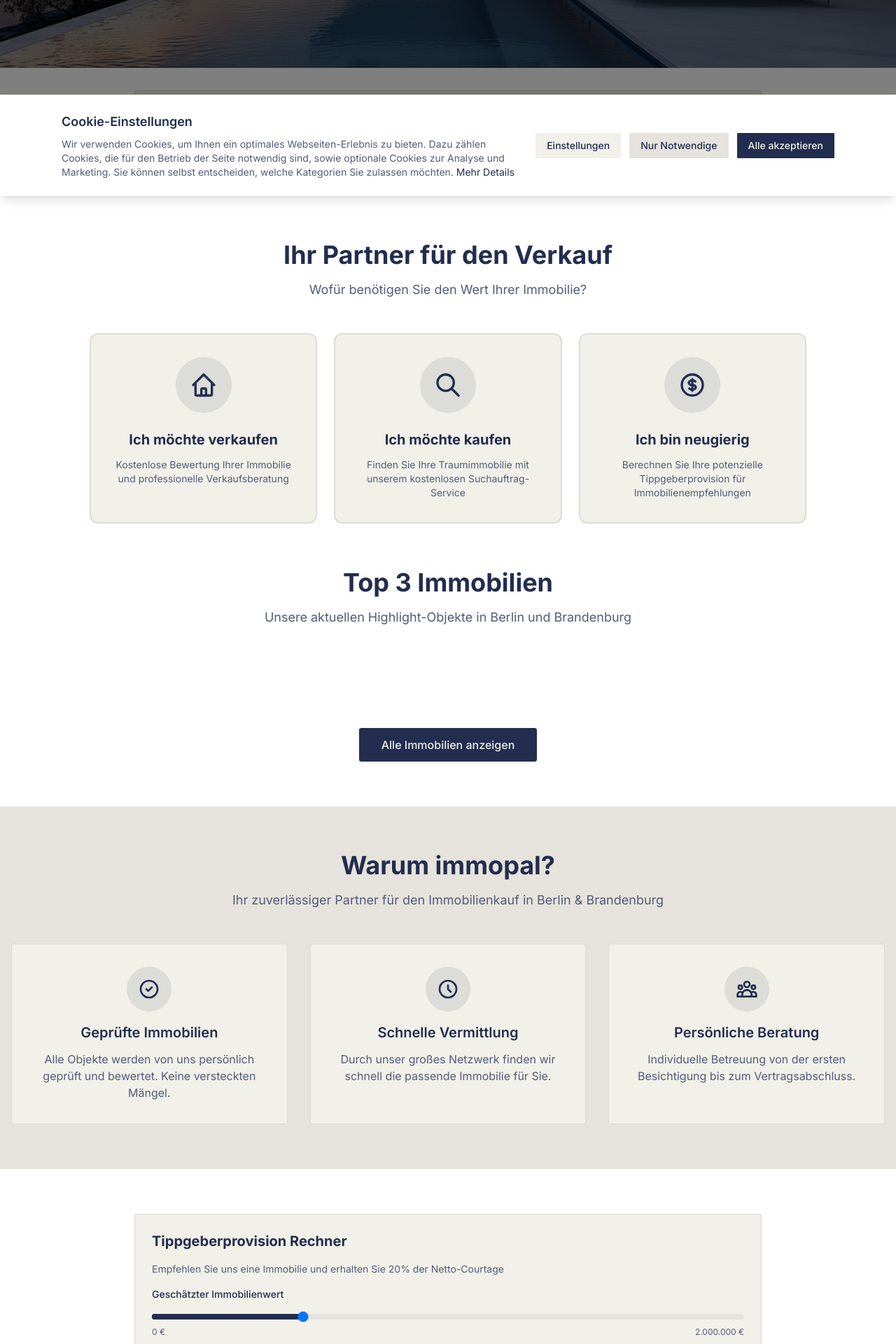
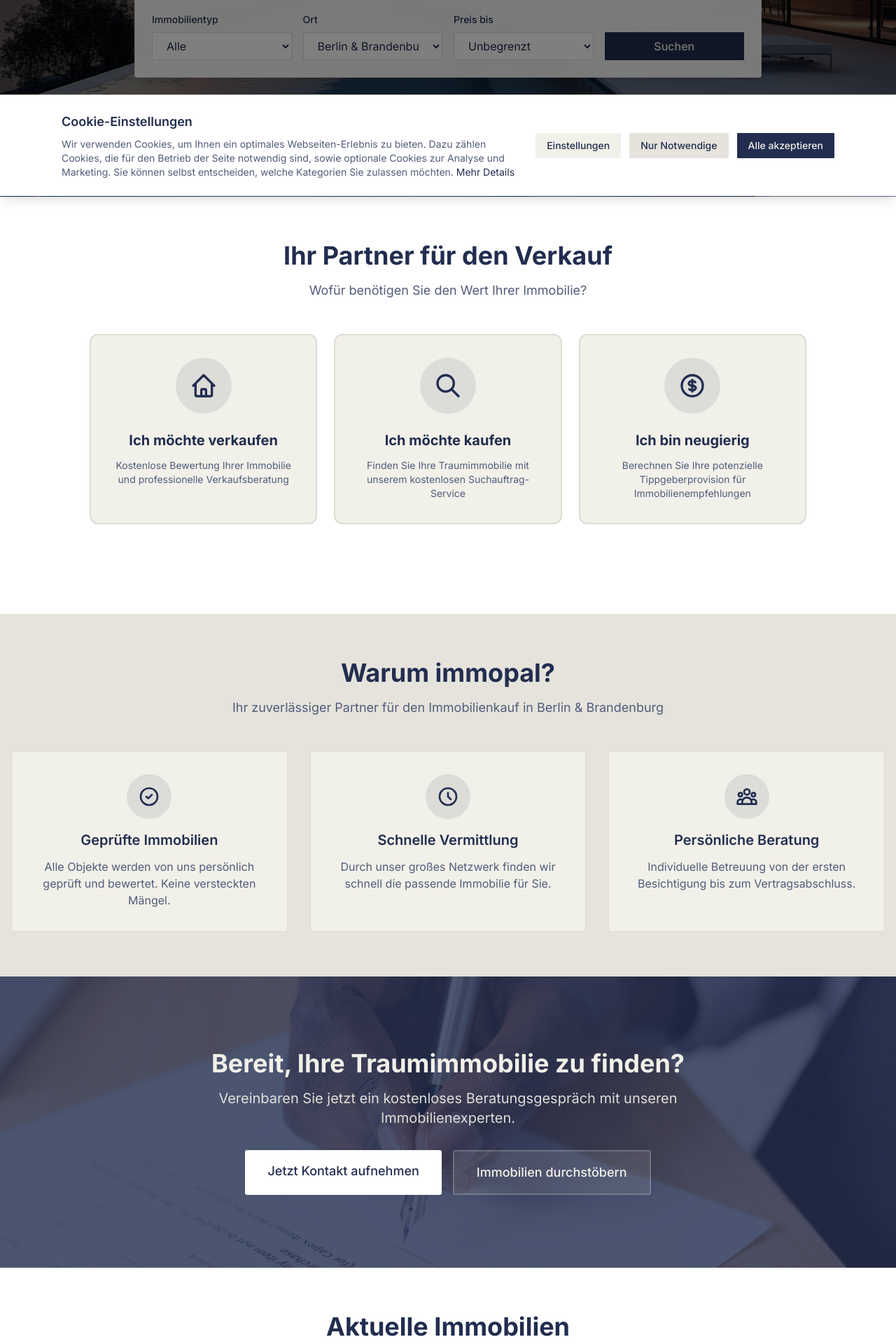
Before and after one commit to bpnace/immopal, a Next.js app: page / in a window 1280 px wide. Shown: the part 520-2440 px from the top of the page at 70% size. Built offline with nearby package versions, Linux system fonts and the light colour scheme.

Commit message:
feat: hero full-height and CTA signature background

```diff
--- a/app/page.tsx
+++ b/app/page.tsx
@@ -16,7 +16,7 @@ export default async function Home() {
   return (
     <main>
       {/* Hero Section */}
-      <section className="relative py-20 md:py-32 overflow-hidden bg-gradient-to-b from-primary/5 to-background">
+      <section className="relative min-h-[calc(100svh-4rem)] pt-20 pb-14 md:pt-28 md:pb-16 overflow-hidden bg-gradient-to-b from-primary/5 to-background">
         <Image src="/images/hero1.webp" alt="" fill priority sizes="100vw" className="object-cover" />
         <div className="absolute inset-0 bg-gradient-to-b from-black/70 via-black/55 to-black/40" aria-hidden="true" />
         <div className="relative z-10 container mx-auto px-4">
@@ -42,18 +42,13 @@ export default async function Home() {
                 Kostenlos beraten lassen
               </Link>
             </div>
-          </div>
-        </div>
-      </section>
 
             {/* Search Bar */}
-      <section className="py-8 bg-background border-b border-border">
-        <div className="container mx-auto px-4">
-          <div className="max-w-4xl mx-auto">
-            <div className="bg-card border border-border rounded-lg p-6 shadow-sm">
+            <div className="mt-10 text-left">
+              <div className="bg-background/95 backdrop-blur border border-border rounded-lg p-6 shadow-lg">
                 <div className="grid grid-cols-1 md:grid-cols-4 gap-4">
                   <div>
-                  <label className="text-sm font-medium mb-2 block">Immobilientyp</label>
+                    <label className="text-sm font-medium mb-2 block text-foreground">Immobilientyp</label>
                     <select className="w-full px-4 py-2 rounded-md border border-input bg-background">
                       <option>Alle</option>
                       <option>Wohnung</option>
@@ -63,7 +58,7 @@ export default async function Home() {
                     </select>
                   </div>
                   <div>
-                  <label className="text-sm font-medium mb-2 block">Ort</label>
+                    <label className="text-sm font-medium mb-2 block text-foreground">Ort</label>
                     <select className="w-full px-4 py-2 rounded-md border border-input bg-background">
                       <option>Berlin & Brandenburg</option>
                       <option>Berlin</option>
@@ -71,7 +66,7 @@ export default async function Home() {
                     </select>
                   </div>
                   <div>
-                  <label className="text-sm font-medium mb-2 block">Preis bis</label>
+                    <label className="text-sm font-medium mb-2 block text-foreground">Preis bis</label>
                     <select className="w-full px-4 py-2 rounded-md border border-input bg-background">
                       <option>Unbegrenzt</option>
                       <option>300.000 €</option>
@@ -87,6 +82,7 @@ export default async function Home() {
                     >
                       Suchen
                     </Link>
+                  </div>
                 </div>
               </div>
             </div>
@@ -174,38 +170,6 @@ export default async function Home() {
               </p>
             </Link>
           </div>
-
-          {/* Top 3 Properties Heading */}
-          <div className="text-center mb-12">
-            <h2 className="text-3xl md:text-4xl font-bold mb-4">Top 3 Immobilien</h2>
-            <p className="text-muted-foreground text-lg max-w-2xl mx-auto">
-              Unsere aktuellen Highlight-Objekte in Berlin und Brandenburg
-            </p>
-          </div>
-        </div>
-      </section>
-
-      {/* Featured Properties */}
-      <section className="py-0 pb-16 bg-background">
-        <div className="container mx-auto px-4">
-          <div className="grid grid-cols-1 md:grid-cols-2 lg:grid-cols-3 gap-6 mb-8">
-            {featuredListings.map((listing) => (
-              <ListingCard
-                key={listing.id}
-                listing={listing}
-                badge={listing.featured && listing.status === 'available' ? 'Top-Angebot' : null}
-              />
-            ))}
-          </div>
-
-          <div className="text-center">
-            <Link
-              href="/immobilien"
-              className="inline-block bg-primary text-primary-foreground hover:bg-primary/90 px-8 py-3 rounded-lg font-medium transition-colors"
-            >
-              Alle Immobilien anzeigen
-            </Link>
-          </div>
         </div>
       </section>
 
@@ -274,19 +238,18 @@ export default async function Home() {
         </div>
       </section>
 
-      {/* Referral Calculator Section */}
-      <section className="py-16 bg-background">
+      {/* CTA Section */}
+      <section className="relative py-16 text-primary-foreground overflow-hidden">
+        <Image
+          src="/images/signature.webp"
+          alt=""
+          fill
+          className="object-cover object-top opacity-100"
+          aria-hidden="true"
+        />
+        <div className="absolute inset-0 bg-primary/80" aria-hidden="true" />
         <div className="container mx-auto px-4">
-          <div className="max-w-4xl mx-auto">
-            <ReferralCalculator compact />
-          </div>
-        </div>
-      </section>
-
-      {/* CTA Section */}
-      <section className="py-16 bg-primary text-primary-foreground">
-        <div className="container mx-auto px-4">
-          <div className="max-w-3xl mx-auto text-center">
+          <div className="max-w-3xl mx-auto text-center p-10 relative z-10">
             <h2 className="text-3xl md:text-4xl font-bold mb-4">
               Bereit, Ihre Traumimmobilie zu finden?
             </h2>
@@ -310,6 +273,46 @@ export default async function Home() {
           </div>
         </div>
       </section>
+
+      {/* Featured Properties */}
+      <section className="py-16 bg-background">
+        <div className="container mx-auto px-4">
+          <div className="text-center mb-12">
+            <h2 className="text-3xl md:text-4xl font-bold mb-4">Aktuelle Immobilien</h2>
+            <p className="text-muted-foreground text-lg max-w-2xl mx-auto">
+              Unsere neuesten Highlights aus Berlin & Brandenburg – direkt aus unserem Portfolio.
+            </p>
+          </div>
+
+          <div className="grid grid-cols-1 md:grid-cols-2 lg:grid-cols-3 gap-6 mb-8">
+            {featuredListings.map((listing) => (
+              <ListingCard
+                key={listing.id}
+                listing={listing}
+                badge={listing.featured && listing.status === 'available' ? 'Top-Angebot' : null}
+              />
+            ))}
+          </div>
+
+          <div className="text-center">
+            <Link
+              href="/immobilien"
+              className="inline-block bg-primary text-primary-foreground hover:bg-primary/90 px-8 py-3 rounded-lg font-medium transition-colors"
+            >
+              Alle Immobilien anzeigen
+            </Link>
+          </div>
+        </div>
+      </section>
+
+      {/* Referral Calculator Section */}
+      <section className="py-16 bg-background">
+        <div className="container mx-auto px-4">
+          <div className="max-w-4xl mx-auto">
+            <ReferralCalculator compact />
+          </div>
+        </div>
+      </section>
     </main>
   );
 }
```
Also changed, not shown: public/images/signature.webp (added). Lines whose indentation alone changed are shown as unchanged.
